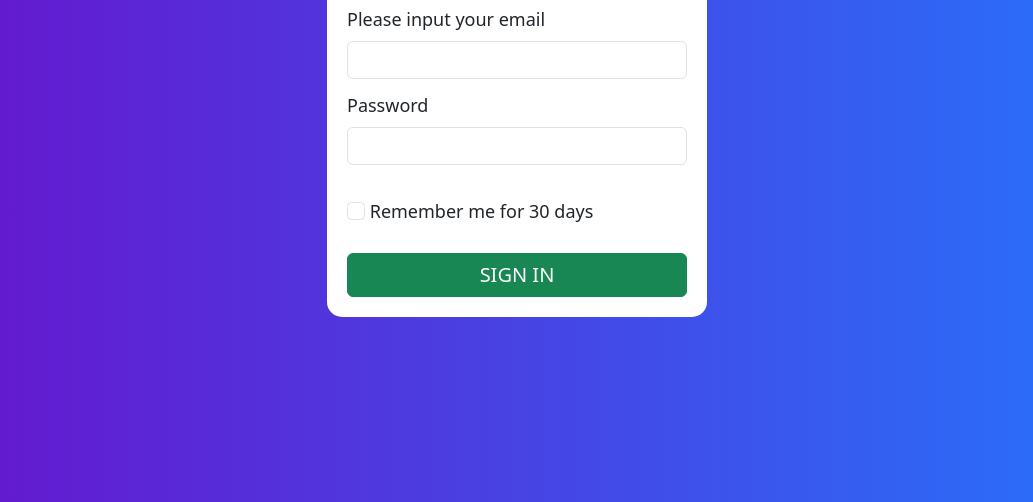
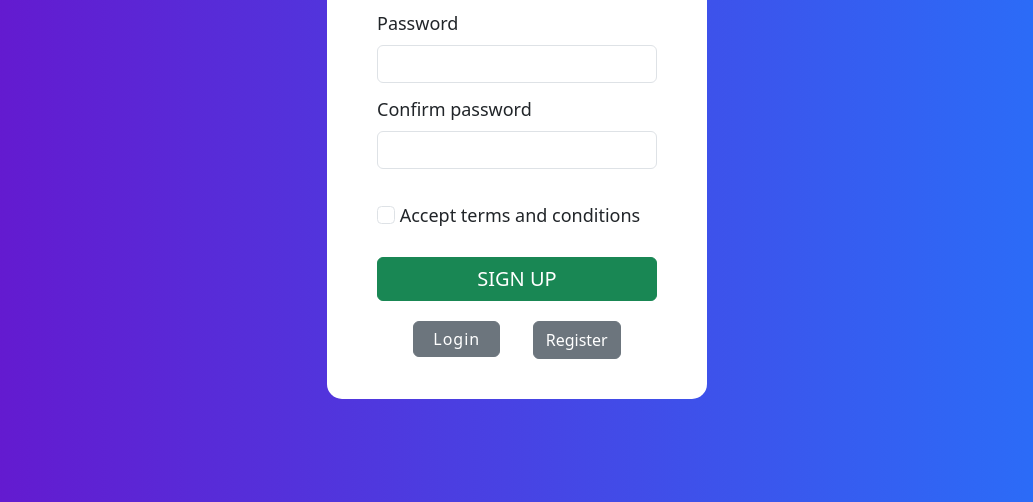
Before and after one commit to Hussein-Turfah/Login-Registration-Form, a plain HTML site: page register.html in a window 1280 px wide. Shown: the part 298-800 px from the top of the page, without its empty margins (123-1156 px from the left). Drawn offline with nearby package versions, Linux system fonts and the light colour scheme.

Commit message:
Added a registration page

```diff
--- a/newindex.html
+++ b/register.html
@@ -9,8 +9,9 @@
   <link rel="stylesheet" href="styles.css">
 </head>
 <body>
-  <div class="login">
-    <h1 class="text-center">Welcome!</h1>
+  <div class="signup">
+    <section>
+      <h1 class="text-center">Welcome!</h1>
     <form>
       <div class="form-group">
         <label for="email" class="form-label">Please input your email</label>
@@ -20,12 +21,25 @@
         <label for="password" class="form-label">Password</label>
         <input type="password" id="password" class="form-control">
       </div>
+      <div class="form-group">
+        <label for="password" class="form-label">Confirm password</label>
+        <input type="password" id="password" class="form-control">
+      </div>
       <div class="form-group" style="padding-top: 20px;">
-        <input type="checkbox" id="checkbox" class="form-check-input">
-        <label for="checkbox" class="form-check-label">Remember me for 30 days</label>
+        <input type="checkbox" id="terms" class="form-check-input">
+        <label for="checkbox" class="form-check-label" class="">Accept terms and conditions</label>
       </div>
-      <input type="submit" value="SIGN IN" class="btn btn-success w-100">
+      <input type="submit" value="SIGN UP" class="btn btn-success w-100">
     </form>
+    </section>
+    <div class="buttons">
+      <div>
+        <button type="button" class="btn btn-secondary loginbutton" onclick="location.href='index.html'">Login</button>
+      </div>
+      <div>
+        <button type="button" class="btn btn-secondary" onclick="location.href='register.html'">Register</button>
+      </div>
+    </div>
   </div>
 </body>
 </html>
--- a/styles.css
+++ b/styles.css
@@ -1,6 +1,7 @@
 body{
   height: 100vh;
   display: flex;
+  flex-direction: column;
   align-items: center;
   justify-content: center;
   background: linear-gradient(to right, rgba(106, 17, 203, 1), rgba(37, 117, 252, 1))
@@ -8,9 +9,27 @@ body{
 .login{
   width: 380px;
   height: min-content;
-  padding: 20px;
+  padding: 20px 50px;
   border-radius: 15px;
   background-color:rgb(255, 255, 255);
+}
+.signup{
+  width: 380px;
+  height: min-content;
+  padding: 20px 50px;
+  border-radius: 15px;
+  background-color:rgb(255, 255, 255);
+}
+.buttons{
+  display: flex;
+  flex-direction: row;
+  justify-content: space-around;
+  margin: 0px;
+  padding: 20px;
+}
+.loginbutton{
+  padding: 5px 19px;
+  letter-spacing: 1px;
 }
 h1{
   font-size: 40px;
```
Also changed, not shown: index.html (added, +40 -0 lines).
